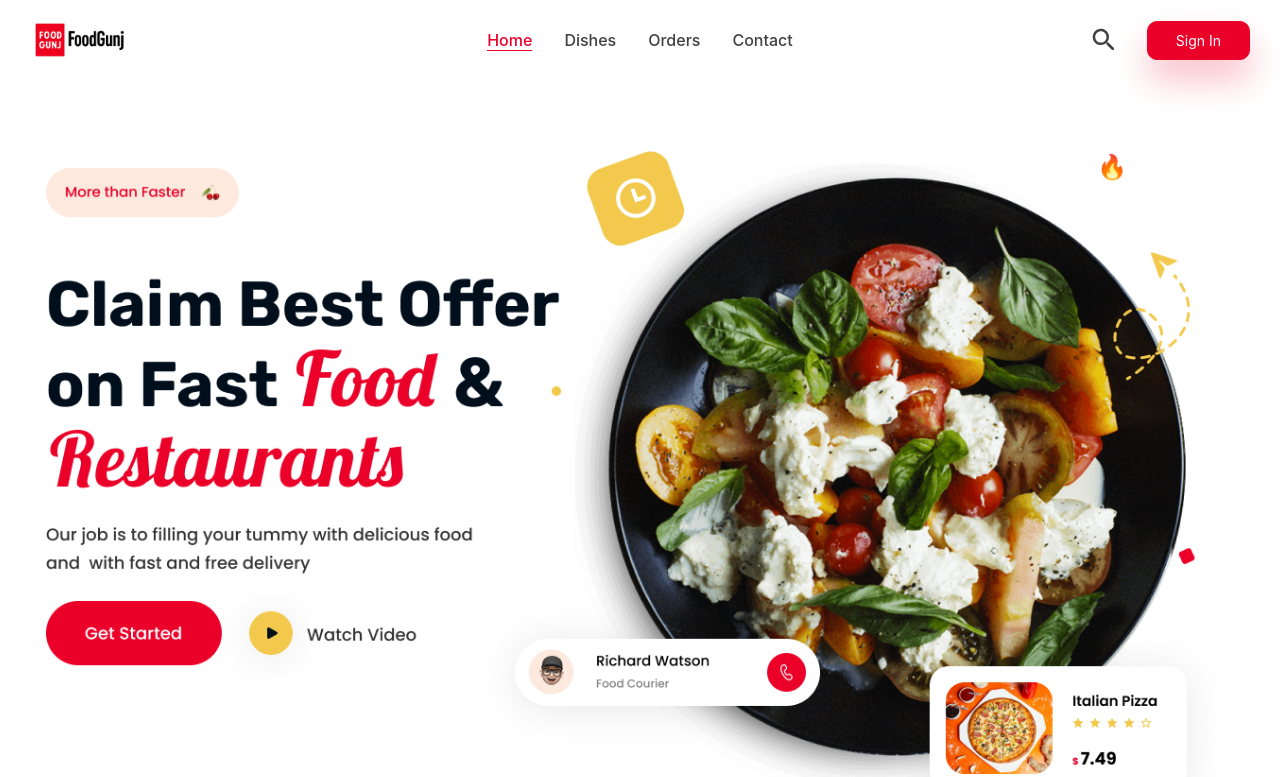
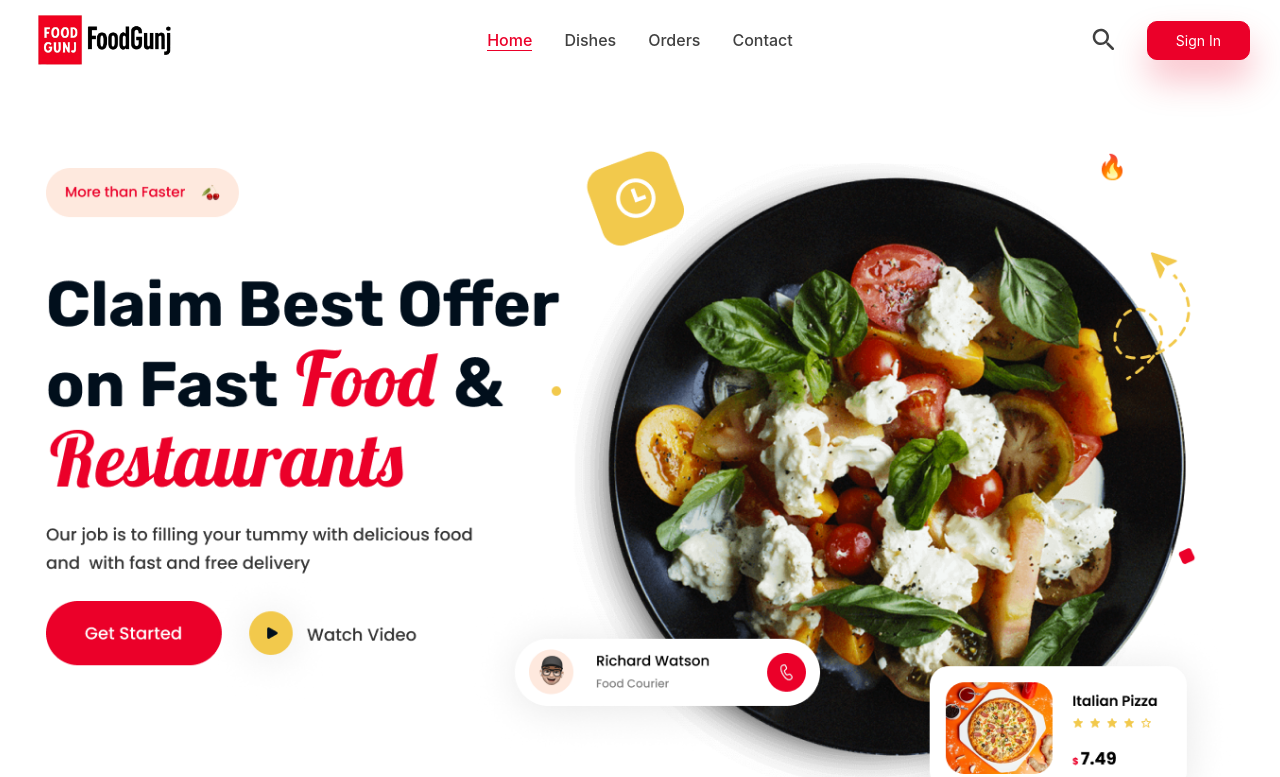
Before and after one commit to pawan1-tech/FoodGunj-MERN, a React (Create React App) app in the folder client/: page / in a window 1280 px wide. Shown: the top 777 px of the page. Built offline with nearby package versions, Linux system fonts and the light colour scheme; no server answers.

Commit message:
Logo Updated

```diff
--- a/client/src/components/Navbar.jsx
+++ b/client/src/components/Navbar.jsx
@@ -46,7 +46,7 @@ const NavLogo = styled(LinkR)`
   color: inherit;
 `;
 const Logo = styled.img`
-  height: 100px;
+  height: 150px;
 `;
 const NavItems = styled.ul`
   width: 100%;
```
